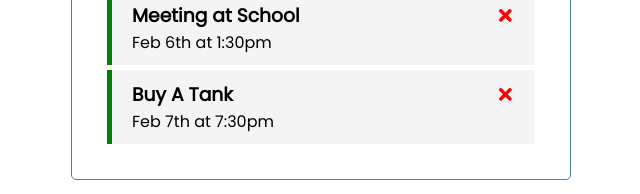
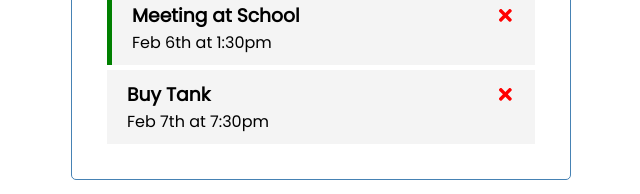
Before and after one commit to markpackham/react-task-tracker, a React (Create React App) app: page / in a window 1280 px wide. Shown: the part 222-416 px from the top of the page, without its empty margins (319-959 px from the left). Built offline with nearby package versions, Linux system fonts and the light colour scheme; data requests are answered from the project's data file.

Commit message:
fetch tasks from json file

```diff
--- a/src/App.js
+++ b/src/App.js
@@ -1,30 +1,28 @@
-import { useState } from "react";
+import { useState, useEffect } from "react";
 import Header from "./components/Header";
 import Tasks from "./components/Tasks";
 import AddTask from "./components/AddTask";
 
 function App() {
   const [showAddTask, setShowAddTask] = useState(false);
-  const [tasks, setTasks] = useState([
-    {
-      id: 1,
-      text: "Doctors Appointment",
-      day: "Feb 5th at 2:30pm",
-      reminder: true,
-    },
-    {
-      id: 2,
-      text: "Meeting at School",
-      day: "Feb 6th at 1:30pm",
-      reminder: true,
-    },
-    {
-      id: 3,
-      text: "Buy A Tank",
-      day: "Feb 7th at 7:30pm",
-      reminder: true,
-    },
-  ]);
+  const [tasks, setTasks] = useState([]);
+
+  useEffect(() => {
+    const getTasks = async () => {
+      const tasksFromServer = await fetchTasks();
+      setTasks(tasksFromServer);
+    };
+
+    getTasks();
+  }, []);
+
+  // Fetch Tasks
+  const fetchTasks = async () => {
+    const res = await fetch("http://localhost:5000/tasks");
+    const data = await res.json();
+
+    return data;
+  };
 
   // Add Task
   const addTask = (task) => {
--- a/src/components/Tasks.js
+++ b/src/components/Tasks.js
@@ -3,13 +3,8 @@
 const Tasks = ({ tasks, onDelete, onToggle }) => {
   return (
     <>
-      {tasks.map((task) => (
-        <Task
-          key={task.id}
-          task={task}
-          onDelete={onDelete}
-          onToggle={onToggle}
-        />
+      {tasks.map((task, index) => (
+        <Task key={index} task={task} onDelete={onDelete} onToggle={onToggle} />
       ))}
     </>
   );
```
